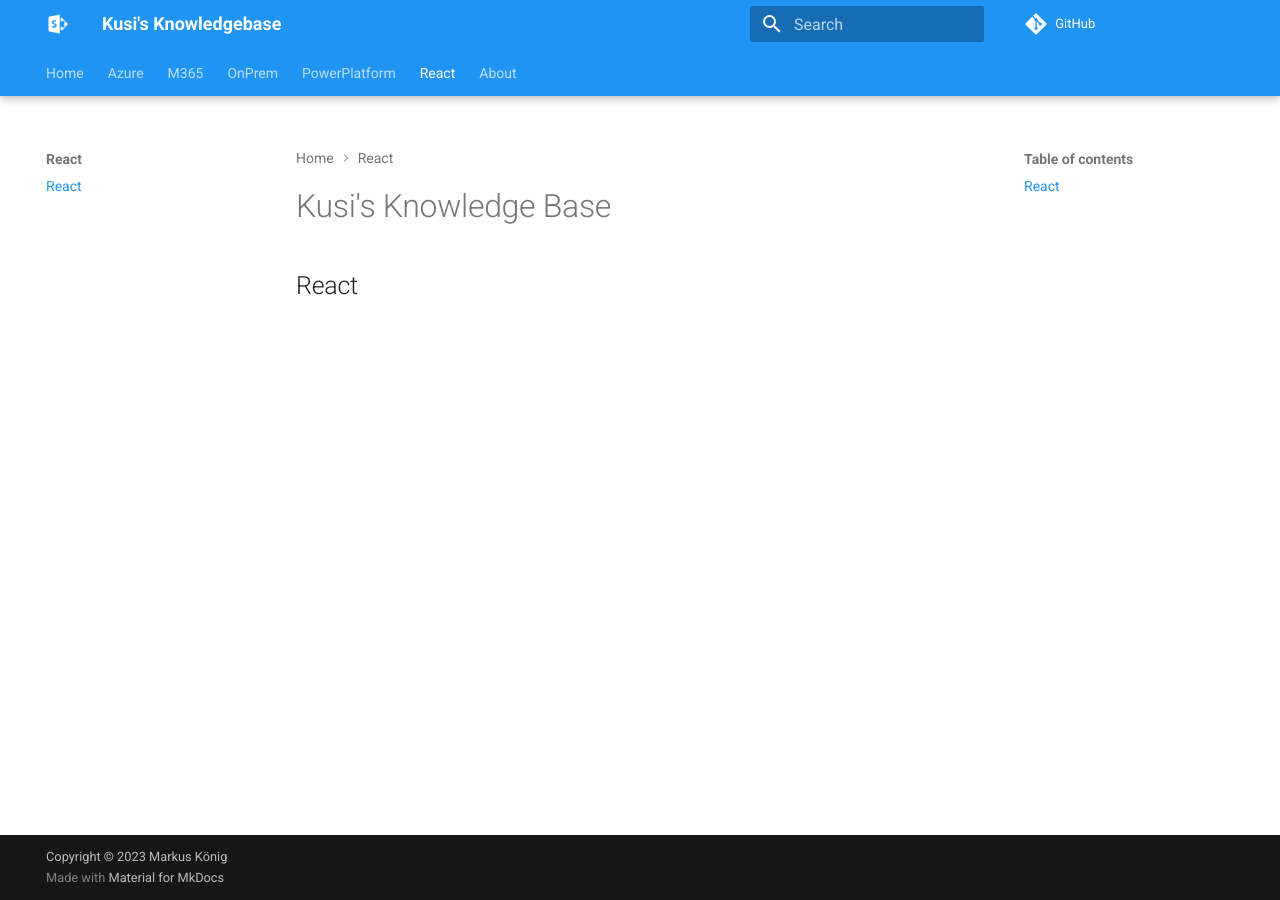
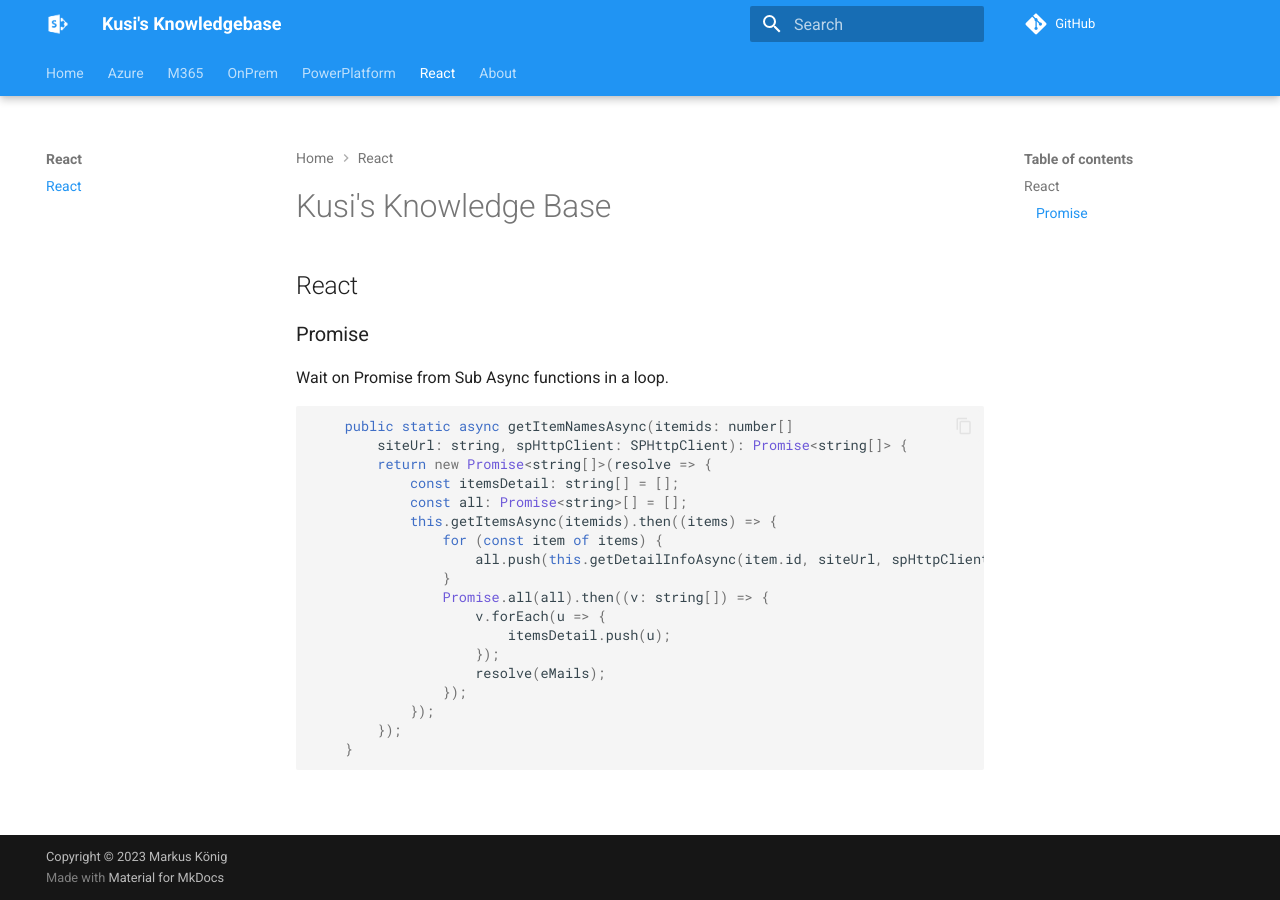
Before and after one commit to Kusi1975/spkb, an MkDocs documentation site: the page built from docs/React/index.md, in a window 1280 px wide. Built offline with MkDocs 1.6.1 and Material for MkDocs 9.7.7, drawn with Linux system fonts in a browser that asks for light colours; comment, search, counter and statistics services are not loaded.

Commit message:
Add Promise

````diff
--- a/docs/React/index.md
+++ b/docs/React/index.md
@@ -1,3 +1,28 @@
 # Kusi's Knowledge Base
 
 ## React
+
+### Promise
+
+Wait on Promise from Sub Async functions in a loop.
+
+```javascript
+    public static async getItemNamesAsync(itemids: number[]
+        siteUrl: string, spHttpClient: SPHttpClient): Promise<string[]> {
+        return new Promise<string[]>(resolve => {
+            const itemsDetail: string[] = [];
+            const all: Promise<string>[] = [];
+            this.getItemsAsync(itemids).then((items) => {
+                for (const item of items) {
+                    all.push(this.getDetailInfoAsync(item.id, siteUrl, spHttpClient));
+                }
+                Promise.all(all).then((v: string[]) => {
+                    v.forEach(u => {
+                        itemsDetail.push(u);
+                    });
+                    resolve(eMails);
+                });
+            });
+        });
+    }
+```
````
Also changed, not shown: site/React/index.html, site/search/search_index.json, 1 other file.
